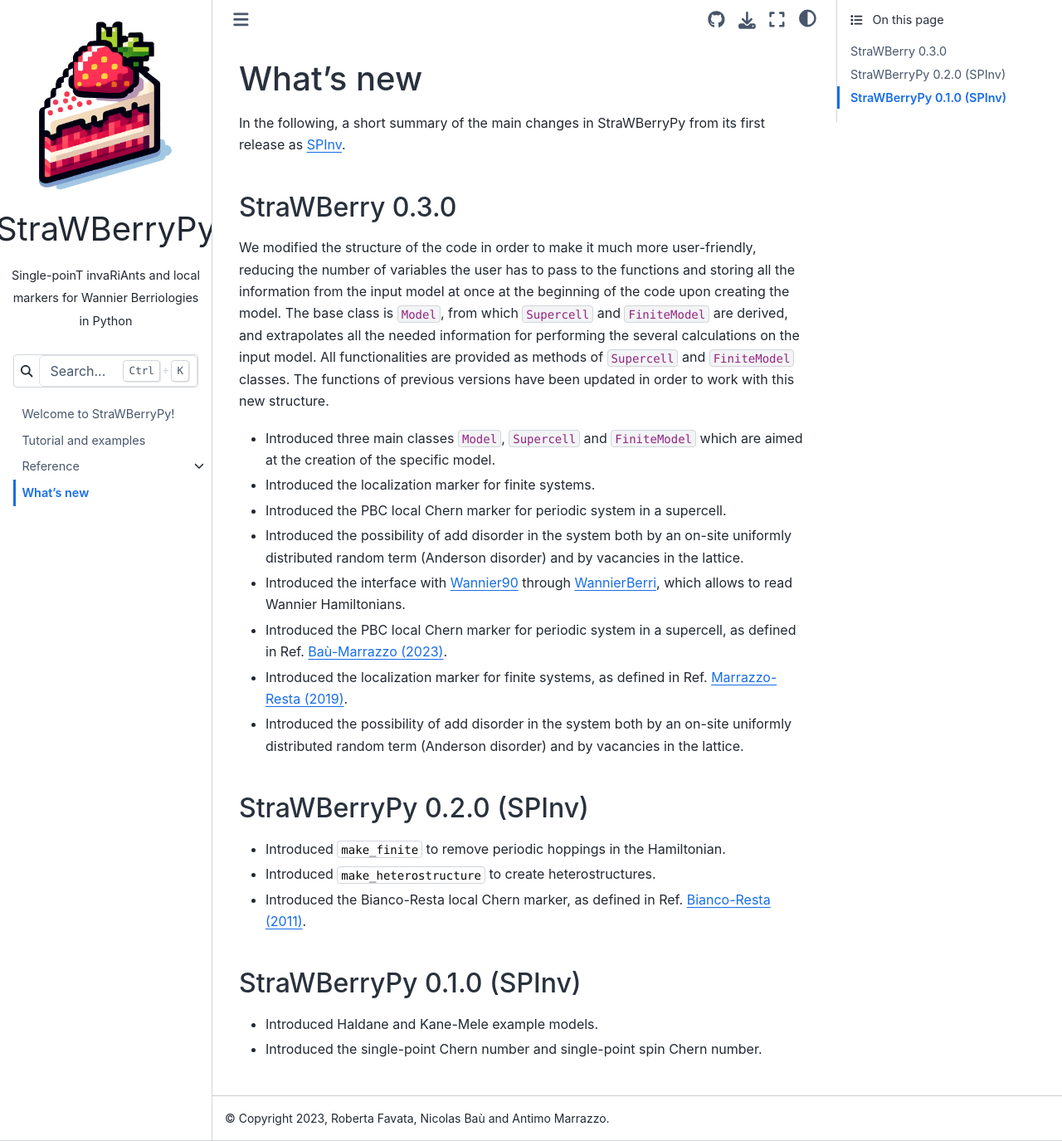
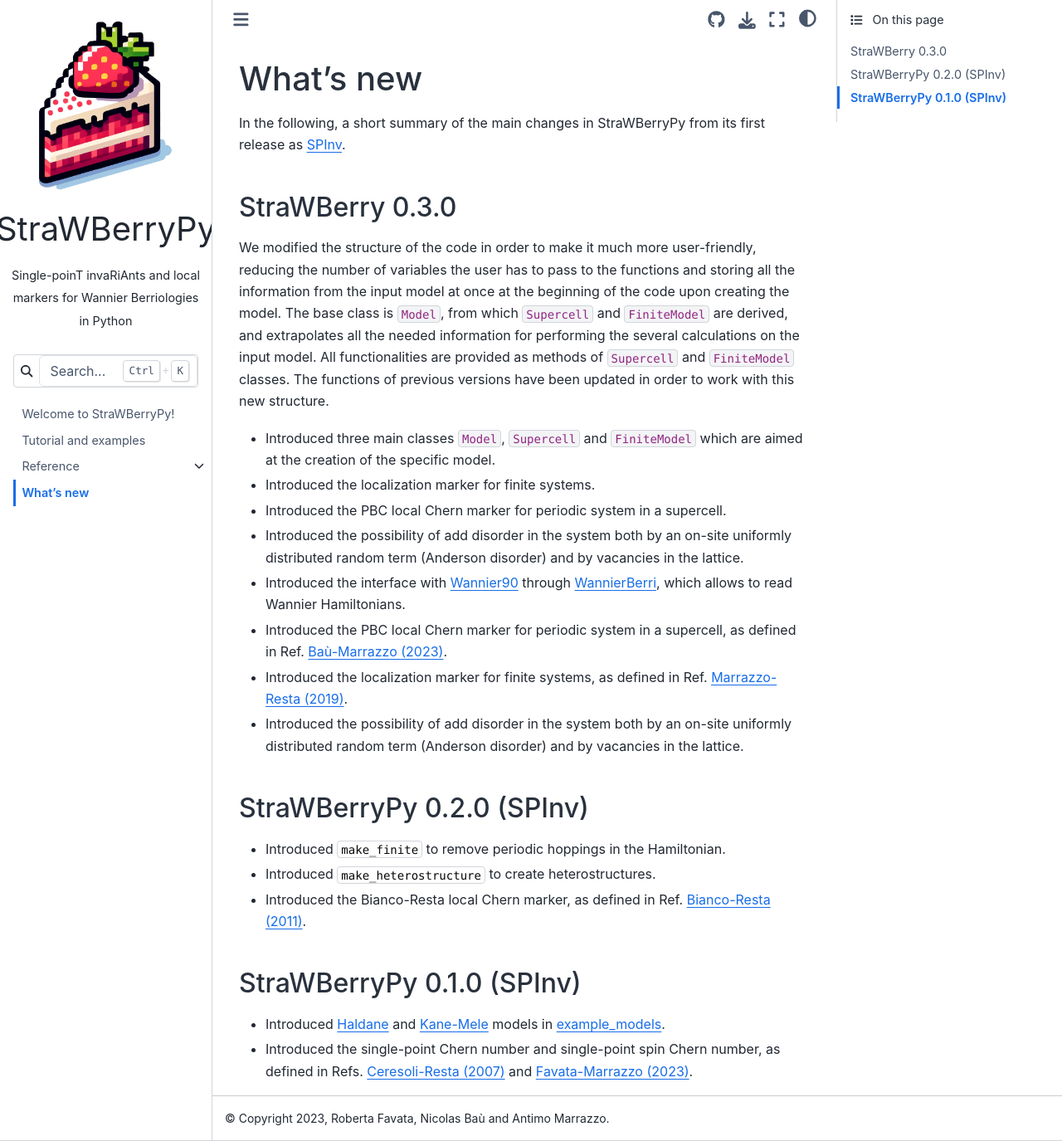
Before and after one commit to strawberrypy-developers/strawberrypy, a Sphinx documentation site: the page built from docs/changelog.rst, in a window 1280 px wide and 1375 px high. Shown: the whole window at 83% size. Built offline with Sphinx 7.4.7 and the Sphinx Book theme 1.1.4, drawn with Linux system fonts in a browser that asks for light colours.

Commit message:
Add refs to changelog

```diff
--- a/docs/changelog.rst
+++ b/docs/changelog.rst
@@ -32,5 +32,5 @@ StraWBerryPy 0.2.0 (SPInv)
 StraWBerryPy 0.1.0 (SPInv)
 ^^^^^^^^^^^^^^^^^^^^^^^^^^
 
-* Introduced Haldane and Kane-Mele example models.
-* Introduced the single-point Chern number and single-point spin Chern number.
+* Introduced `Haldane <https://doi.org/10.1103/PhysRevLett.61.2015>`_ and `Kane-Mele <https://doi.org/10.1103/PhysRevLett.95.226801>`_ models in :doc:`example_models<strawberrypy.example_models>`.
+* Introduced the single-point Chern number and single-point spin Chern number, as defined in Refs. `Ceresoli-Resta (2007) <https://journals.aps.org/prb/abstract/10.1103/PhysRevB.76.012405>`_ and `Favata-Marrazzo (2023) <https://iopscience.iop.org/article/10.1088/2516-1075/acba6f/meta>`_.
```
